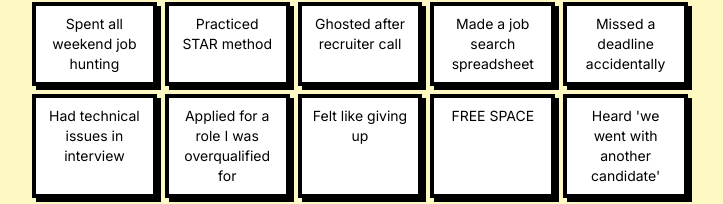
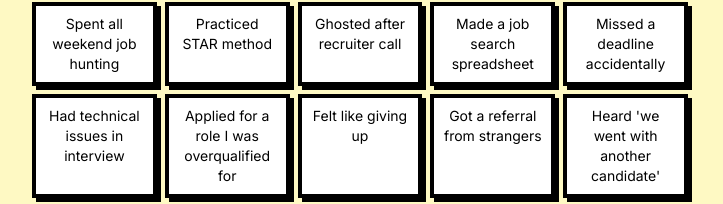
Before and after one commit to heyvj99/bingo, a React (Vite) app: page / in a window 1280 px wide. Shown: the part 378-582 px from the top of the page, without its empty margins (280-1003 px from the left). Built offline with nearby package versions, Linux system fonts and the light colour scheme.

Commit message:
updated tile

```diff
--- a/src/App.jsx
+++ b/src/App.jsx
@@ -24,7 +24,7 @@ const BINGO_CONTENT = [
   "Had technical issues in interview",
   "Applied for a role I was overqualified for",
   "Felt like giving up",
-  "FREE SPACE",
+  "Got a referral from strangers",
   "Heard 'we went with another candidate'",
   "Reached final round twice this month",
   "Rewrote portfolio 3 times",
```
